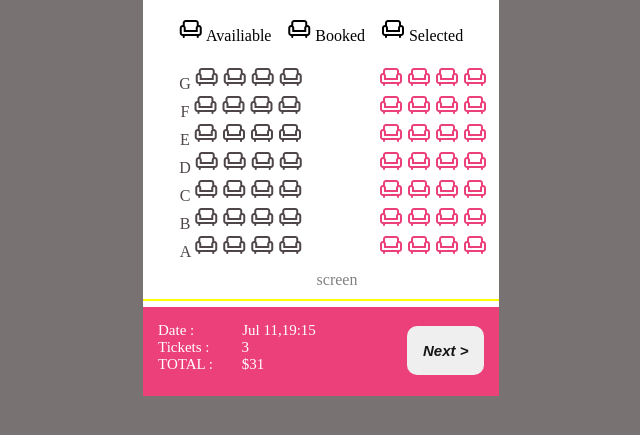
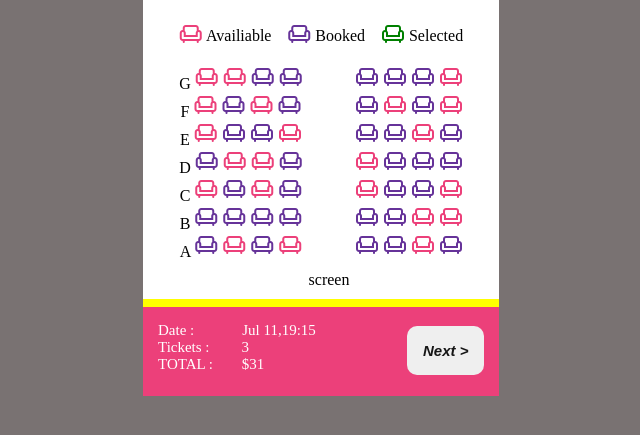
Before and after one commit to Fensley/Movie-ticket, a plain HTML site: page index.html in a window 1280 px wide. Shown: the part 301-736 px from the top of the page, without its empty margins (319-959 px from the left). Drawn offline with nearby package versions, Linux system fonts and the light colour scheme.

Commit message:
initial commit

```diff
--- a/index.html
+++ b/index.html
@@ -22,7 +22,9 @@
   <body>
     <div class="card">
       <main>
-        <button><ion-icon name="arrow-back-outline"></ion-icon></button>
+        <button>
+          <ion-icon name="arrow-back-outline" class="arrow"></ion-icon>
+        </button>
         <div class="mainh3">
           <h3>Guardians The Galaxy</h3>
           <p>📍Cineplex Entertainment, Toronto ON</p>
@@ -32,92 +34,95 @@
       <section>
         <div class="small-sect">
           <p class="mitan">
-            <span class="material-symbols-outlined"> chair </span> Availiable
+            <span class="material-symbols-outlined Availiable"> chair </span>
+            Availiable
           </p>
           <p class="mitan">
-            <span class="material-symbols-outlined"> chair </span> Booked
+            <span class="material-symbols-outlined Availiable1"> chair </span>
+            Booked
           </p>
           <p class="mitan">
-            <span class="material-symbols-outlined"> chair </span> Selected
+            <span class="material-symbols-outlined Availiable2"> chair </span>
+            Selected
           </p>
         </div>
 
         <div class="mitan1">
           <p>
+            <span class="material-symbols-outlined seats rene">chair</span>
             <span class="material-symbols-outlined seats">chair</span>
             <span class="material-symbols-outlined seats">chair</span>
+            <span class="material-symbols-outlined seats pink">chair</span>
+          </p>
+          <p>
             <span class="material-symbols-outlined seats">chair</span>
+            <span class="material-symbols-outlined seats pink">chair</span>
             <span class="material-symbols-outlined seats">chair</span>
+            <span class="material-symbols-outlined seats pink">chair</span>
           </p>
           <p>
             <span class="material-symbols-outlined seats">chair</span>
             <span class="material-symbols-outlined seats">chair</span>
-            <span class="material-symbols-outlined seats">chair</span>
+            <span class="material-symbols-outlined seats pink">chair</span>
             <span class="material-symbols-outlined seats">chair</span>
           </p>
           <p>
-            <span class="material-symbols-outlined seats">chair</span>
-            <span class="material-symbols-outlined seats">chair</span>
-            <span class="material-symbols-outlined seats">chair</span>
-            <span class="material-symbols-outlined seats">chair</span>
-          </p>
-          <p>
-            <span class="material-symbols-outlined seats">chair</span>
+            <span class="material-symbols-outlined seats pink">chair</span>
             <span class="material-symbols-outlined seats">chair</span>
             <span class="material-symbols-outlined seats">chair</span>
             <span class="material-symbols-outlined seats">chair</span>
           </p>
 
           <p>
+            <span class="material-symbols-outlined seats pink">chair</span>
             <span class="material-symbols-outlined seats">chair</span>
             <span class="material-symbols-outlined seats">chair</span>
-            <span class="material-symbols-outlined seats">chair</span>
-            <span class="material-symbols-outlined seats">chair</span>
+            <span class="material-symbols-outlined seats pink">chair</span>
           </p>
           <p>
             <span class="material-symbols-outlined seats">chair</span>
             <span class="material-symbols-outlined seats">chair</span>
-            <span class="material-symbols-outlined seats">chair</span>
-            <span class="material-symbols-outlined seats">chair</span>
+            <span class="material-symbols-outlined seats pink">chair</span>
+            <span class="material-symbols-outlined seats pink">chair</span>
           </p>
           <p>
             <span class="material-symbols-outlined seats">chair</span>
             <span class="material-symbols-outlined seats">chair</span>
-            <span class="material-symbols-outlined seats">chair</span>
+            <span class="material-symbols-outlined seats pink">chair</span>
             <span class="material-symbols-outlined seats">chair</span>
           </p>
         </div>
 
         <div class="mitan2">
           <p>
-            G <span class="material-symbols-outlined seats">chair</span>
-            <span class="material-symbols-outlined seats">chair</span>
+            G <span class="material-symbols-outlined seats pink">chair</span>
+            <span class="material-symbols-outlined seats pink">chair</span>
             <span class="material-symbols-outlined seats">chair</span>
             <span class="material-symbols-outlined seats">chair</span>
           </p>
           <p>
-            F <span class="material-symbols-outlined seats">chair</span>
+            F <span class="material-symbols-outlined seats pink">chair</span>
             <span class="material-symbols-outlined seats">chair</span>
-            <span class="material-symbols-outlined seats">chair</span>
+            <span class="material-symbols-outlined seats pink">chair</span>
             <span class="material-symbols-outlined seats">chair</span>
           </p>
           <p>
-            E <span class="material-symbols-outlined seats">chair</span>
+            E <span class="material-symbols-outlined seats pink">chair</span>
             <span class="material-symbols-outlined seats">chair</span>
             <span class="material-symbols-outlined seats">chair</span>
-            <span class="material-symbols-outlined seats">chair</span>
+            <span class="material-symbols-outlined seats pink">chair</span>
           </p>
           <p>
             D <span class="material-symbols-outlined seats">chair</span>
-            <span class="material-symbols-outlined seats">chair</span>
-            <span class="material-symbols-outlined seats">chair</span>
+            <span class="material-symbols-outlined seats pink">chair</span>
+            <span class="material-symbols-outlined seats pink">chair</span>
             <span class="material-symbols-outlined seats">chair</span>
           </p>
 
           <p>
-            C <span class="material-symbols-outlined seats">chair</span>
+            C <span class="material-symbols-outlined seats pink">chair</span>
             <span class="material-symbols-outlined seats">chair</span>
-            <span class="material-symbols-outlined seats">chair</span>
+            <span class="material-symbols-outlined seats pink">chair</span>
             <span class="material-symbols-outlined seats">chair</span>
           </p>
           <p>
@@ -128,9 +133,9 @@
           </p>
           <p>
             A <span class="material-symbols-outlined seats">chair</span>
+            <span class="material-symbols-outlined seats pink">chair</span>
             <span class="material-symbols-outlined seats">chair</span>
-            <span class="material-symbols-outlined seats">chair</span>
-            <span class="material-symbols-outlined seats">chair</span>
+            <span class="material-symbols-outlined seats pink">chair</span>
           </p>
 
           <div class="screen-container">
--- a/index.js
+++ b/index.js
@@ -1 +1,7 @@
-// not yet
+const pink = document.querySelectorAll(".pink");
+
+pink.forEach((e) => {
+  e.addEventListener("click", () => {
+    const w = e.classList.toggle("black");
+  });
+});
--- a/style.css
+++ b/style.css
@@ -48,6 +48,22 @@ main button {
 .location {
   font-size: 100px;
 }
+.Availiable,
+.Availiable1,
+.Availiable2 {
+  top: 5px;
+  position: relative;
+  /* color: #ec407a; */
+}
+.Availiable {
+  color: #ec407a;
+}
+.Availiable1 {
+  color: rebeccapurple;
+}
+.Availiable2 {
+  color: green;
+}
 .small-sect {
   display: flex;
   align-items: center;
@@ -65,18 +81,27 @@ footer {
   margin: 0;
 }
 .mitan1 {
-  color: #ec407a;
+  cursor: pointer;
+  color: rebeccapurple;
   position: relative;
-  left: 7rem;
+  left: 5.5rem;
 }
 .mitan2 {
-  color: #4e4649;
+  cursor: pointer;
+
   position: relative;
   top: -12.26rem;
   right: 5rem;
 }
+.mitan2 p {
+  color: black;
+}
+
+.mitan2 p span {
+  color: rebeccapurple;
+}
 .border {
-  border: 1px solid yellow;
+  border: 4px solid yellow;
 }
 .date {
   display: flex;
@@ -114,7 +139,7 @@ footer {
 .screen {
   color: gray;
   position: relative;
-  right: -1rem;
+  right: -0.5rem;
   padding: 10px;
 }
 .date2 span {
@@ -129,3 +154,20 @@ footer {
   position: relative;
   left: 1.8rem;
 }
+
+.seats.pink {
+  color: #ec407a;
+}
+.mitan1 span.black,
+.mitan2 span.black {
+  color: green;
+}
+.arrow {
+  cursor: pointer;
+}
+.arrow:hover {
+  color: green;
+}
+.btn:hover {
+  opacity: 0.7;
+}
```
